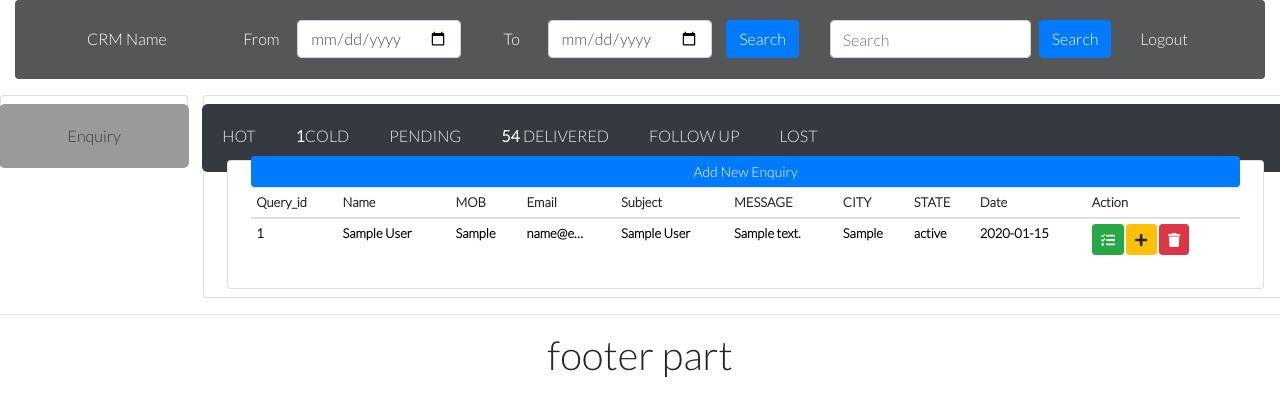
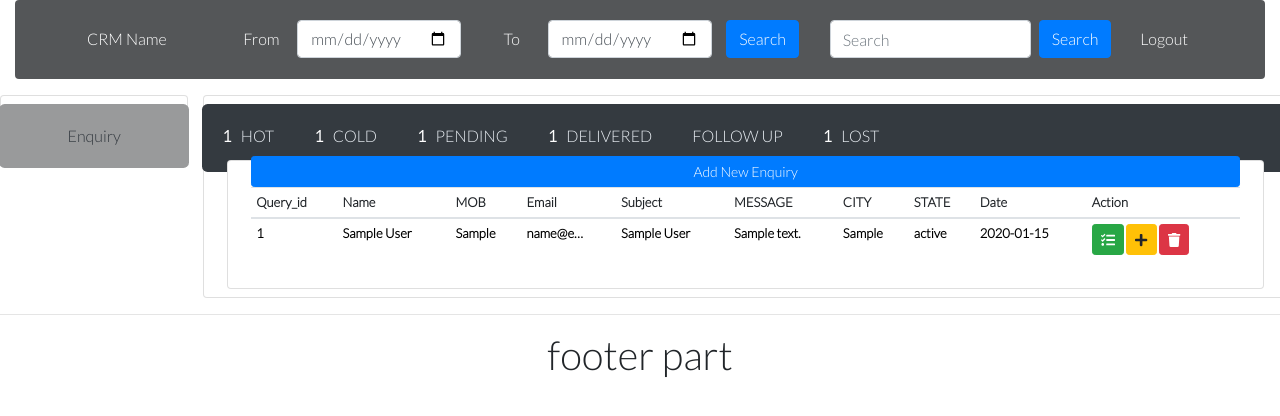
Before and after one commit to CODEr-SaNjU/indiamart_crm, a Django app: template Crm/templates/Salesperson_Dashboard/salesperson.htm in a window 1280 px wide. Shown: the top 416 px of the page. Run offline with Django 3.2, Linux system fonts and the light colour scheme; tables that the repository leaves empty hold one stand-in row (values such as "Sample post"); the template is opened without the code that fills it: values that come from a table or form of the project are taken from there, most other values are stand-ins (such as "Sample title", 1, 10 or a date in 2020); some libraries are stand-ins or nearby versions.

Commit message:
salesperson

```diff
--- a/Crm/templates/Salesperson_Dashboard/salesperson_enq_tab.htm
+++ b/Crm/templates/Salesperson_Dashboard/salesperson_enq_tab.htm
@@ -1,11 +1,11 @@
 
 <nav class="nav nav-tabs bg-dark card-header-tabs nav-fill" style="list-style-type: none;">
-    <a data-toggle="tab" style="font-style: bold;" class="text-* text-uppercase mb-1" href="#hot"> Hot</a>
-    <a data-toggle="tab" style="font-style: bold;" class="text-* text-uppercase mb-1" href="#cold" ><span class="text-white" style="font-weight:bold;">{{total_enquiry_data}}</span>Cold</a>
-    <a data-toggle="tab" style="font-style: bold;" class="text-* text-uppercase mb-1" href="#pending"><span class="text-white" style="font-weight:bold;"> </span>Pending</a>
-    <a data-toggle="tab" style="font-style: bold;" class="text-* text-uppercase mb-1" href="#delivered"><span class="text-white" style="font-weight:bold;">54</span> Delivered</a>
-    <a data-toggle="tab" style="font-style: bold;" class="text-* text-uppercase mb-1" href="#follow_up">Follow up</a>
-    <a data-toggle="tab" style="font-style: bold;" class="text-* text-uppercase mb-1" href="#lost"> Lost</a>
+    <a data-toggle="tab" style="font-style: bold;" class="text-* text-uppercase mb-1" href="#hot"> <span class="text-white" style="font-weight:bold;">{{Hot_enq_count}}</span> &nbsp; Hot</a>
+    <a data-toggle="tab" style="font-style: bold;" class="text-* text-uppercase mb-1" href="#cold" ><span class="text-white" style="font-weight:bold;">{{cold_enq_count}} &nbsp; </span>Cold</a>
+    <a data-toggle="tab" style="font-style: bold;" class="text-* text-uppercase mb-1" href="#pending"><span class="text-white" style="font-weight:bold;">{{pending_enq_count}} &nbsp; </span>Pending</a>
+    <a data-toggle="tab" style="font-style: bold;" class="text-* text-uppercase mb-1" href="#delivered"><span class="text-white" style="font-weight:bold;">{{delivered_enq_count}} &nbsp; </span> Delivered</a>
+    <a data-toggle="tab" style="font-style: bold;" class="text-* text-uppercase mb-1" href="#follow_up"><span class="text-white" style="font-weight:bold;"> </span>Follow up</a>
+    <a data-toggle="tab" style="font-style: bold;" class="text-* text-uppercase mb-1" href="#lost"><span class="text-white" style="font-weight:bold;">{{lost_enq_count}} &nbsp; </span>Lost</a>
 
 
   </nav>
```
Also changed, not shown: Crm/Crm_app/views.py (+11 -6 lines).
